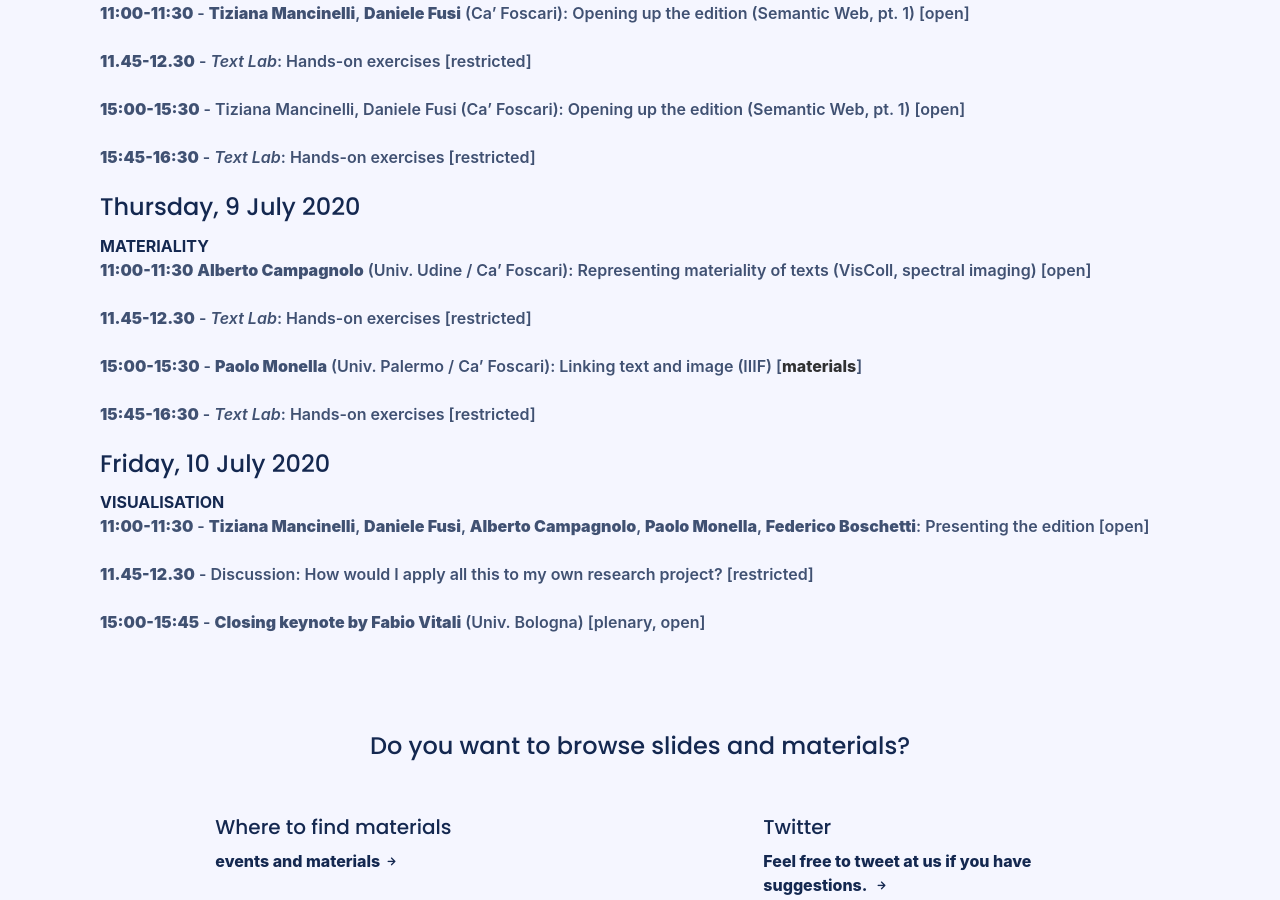
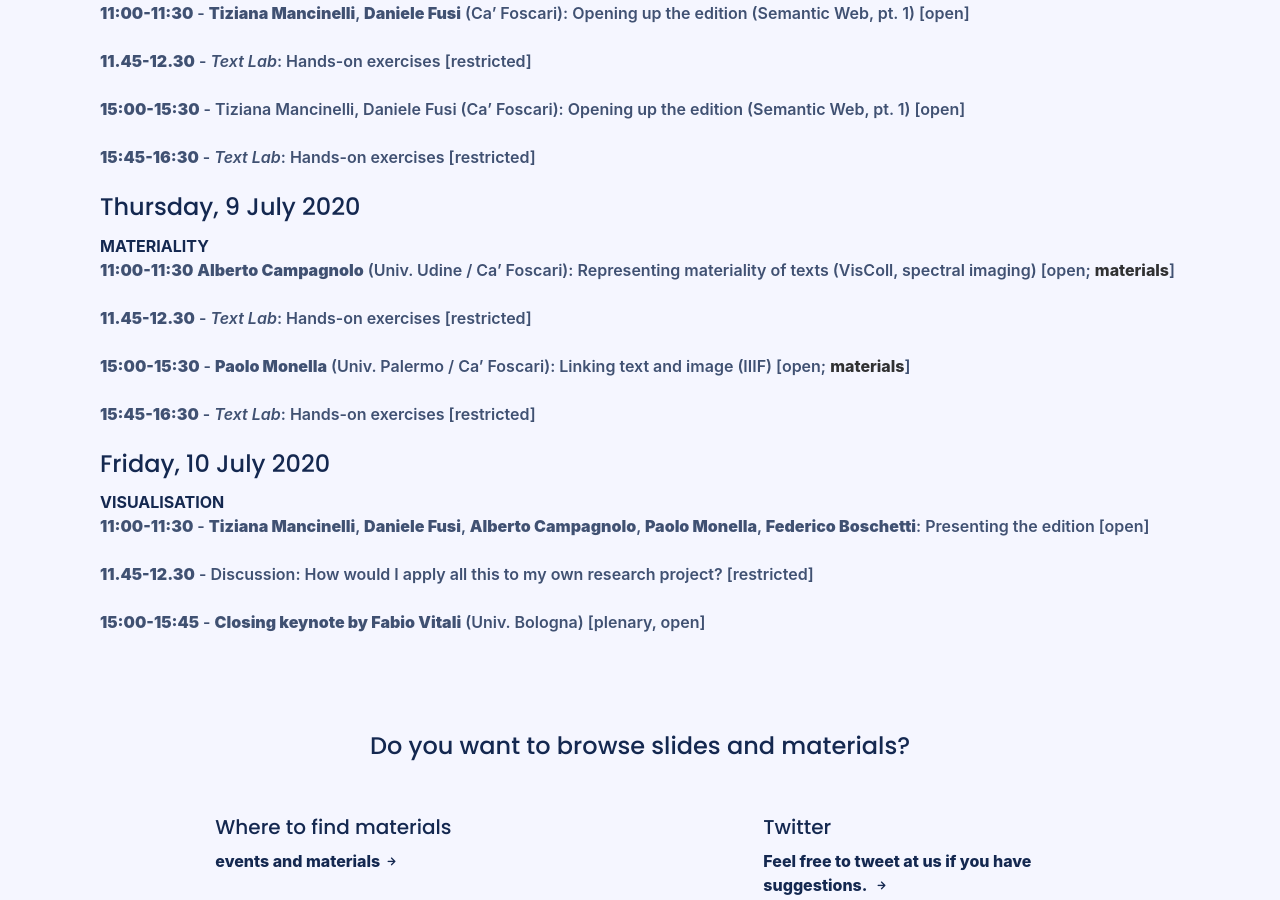
Before and after one commit to vedph/summercamp, a Jekyll site: the page built from programme/strand_1.html, in a window 1280 px wide and 900 px high, scrolled down 1053 px. Built offline with Jekyll 4.4.1, drawn with Linux system fonts in a browser that asks for light colours; nearby versions of some CDN libraries; some web fonts are replaced.

Commit message:
Add link to Campagnolo materials

```diff
--- a/programme/strand_1.html
+++ b/programme/strand_1.html
@@ -46,11 +46,11 @@
 <h4>Thursday, 9 July 2020</h4>
 <strong>MATERIALITY</strong>
 
-<p><strong>11:00-11:30</strong> <strong>Alberto Campagnolo</strong> (Univ. Udine / Ca’ Foscari): Representing materiality of texts (VisColl, spectral imaging) [open]</p>
+<p><strong>11:00-11:30</strong> <strong>Alberto Campagnolo</strong> (Univ. Udine / Ca’ Foscari): Representing materiality of texts (VisColl, spectral imaging) [open; <a href="{{site.baseurl}}/materials/campagnolo/" target="_blank">materials</a>]</p>
 
 <p><strong>11.45-12.30</strong> - <em>Text Lab</em>: Hands-on exercises [restricted]</p>
 
-<p><strong>15:00-15:30</strong> - <strong>Paolo Monella</strong> (Univ. Palermo / Ca’ Foscari): Linking text and image (IIIF) [<a href="{{site.baseurl}}/materials/monella/" target="_blank">materials</a>]</p>
+<p><strong>15:00-15:30</strong> - <strong>Paolo Monella</strong> (Univ. Palermo / Ca’ Foscari): Linking text and image (IIIF) [open; <a href="{{site.baseurl}}/materials/monella/" target="_blank">materials</a>]</p>
 
 <p><strong>15:45-16:30</strong> - <em>Text Lab</em>: Hands-on exercises [restricted]</p>
 
```
